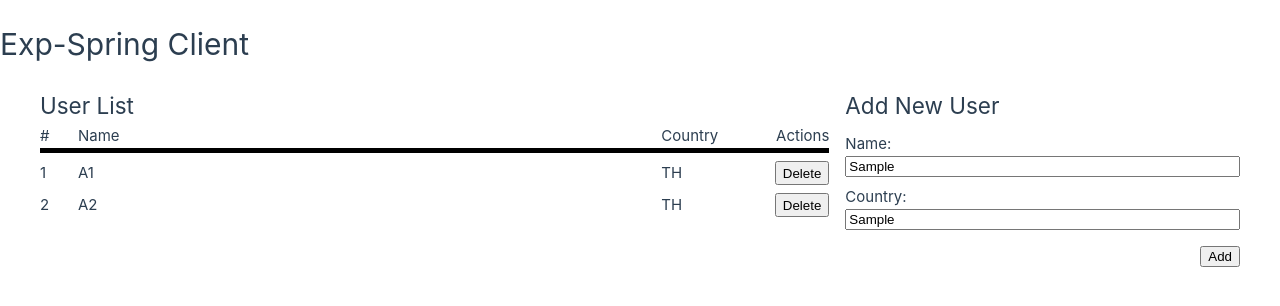
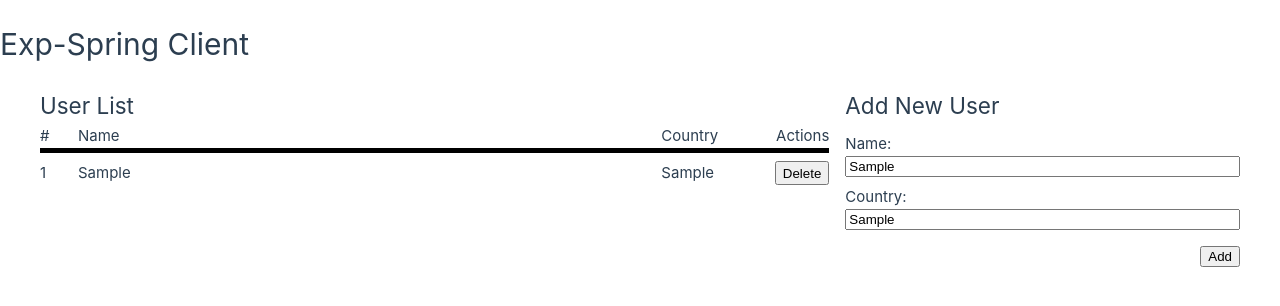
Before and after one commit to aofxzuza/exp-spring-vue, a Vue app in the folder vue-client/: page / in a window 1280 px wide. Both pictures are taken after typing "Sample", "Sample" into the empty fields and a click on the button "Add". Shown: the top 306 px of the page. Built offline with nearby package versions, Linux system fonts and the light colour scheme.

Commit message:
add simple state management for user list

```diff
--- a/vue-client/src/components/NewUserForm.vue
+++ b/vue-client/src/components/NewUserForm.vue
@@ -21,6 +21,7 @@
 </template>
 
 <script>
+import { userStore } from '../stores/userStore.js';
 export default {
   name: "NewUSerForm",
   data() {
@@ -31,7 +32,7 @@ export default {
   },
   methods: {
     submitNewUser(event){
-        alert("Adding name " + this.name+ " country " + this.country);
+        userStore.addUser(this.name, this.country);
     }
   }
 }
--- a/vue-client/src/components/UserList.vue
+++ b/vue-client/src/components/UserList.vue
@@ -9,7 +9,7 @@
         <div class="user-country">Country</div>
         <div class="user-actions">Actions</div>
     </div>
-    <div v-for="user in users" class="user-row">
+    <div v-for="user in userStore.users" class="user-row">
         <div class="user-id">{{ user.id }}</div>
         <div class="user-name">{{ user.name }}</div>
         <div class="user-country">{{ user.country }}</div>
@@ -20,19 +20,18 @@
 </template>
 
 <script>
+import axios from 'axios';
+import { userStore } from '../stores/userStore.js';
 export default {
   name: "UserList",
   data() {
     return {
-        users: [
-            { id: 1, name: 'A1', country: 'TH' },
-            { id:2, name: 'A2', country: 'TH' }
-        ]
+        userStore
     }
   },
   methods: {
     deleteUser(user_id, event){
-        alert("Deleting " + user_id);
+        userStore.removeUserById(user_id);
     }
   }
 }
--- /dev/null
+++ b/vue-client/src/stores/userStore.js
@@ -0,0 +1,13 @@
+import { reactive } from 'vue'
+
+export const userStore = reactive({
+  id: 1,
+  users: [],
+  addUser(name, country){
+    this.users.push({id: this.id ,name, country});
+    this.id++;
+  },
+  removeUserById(id){
+    this.users = this.users.filter(element => element.id != id);
+  }
+})
```
